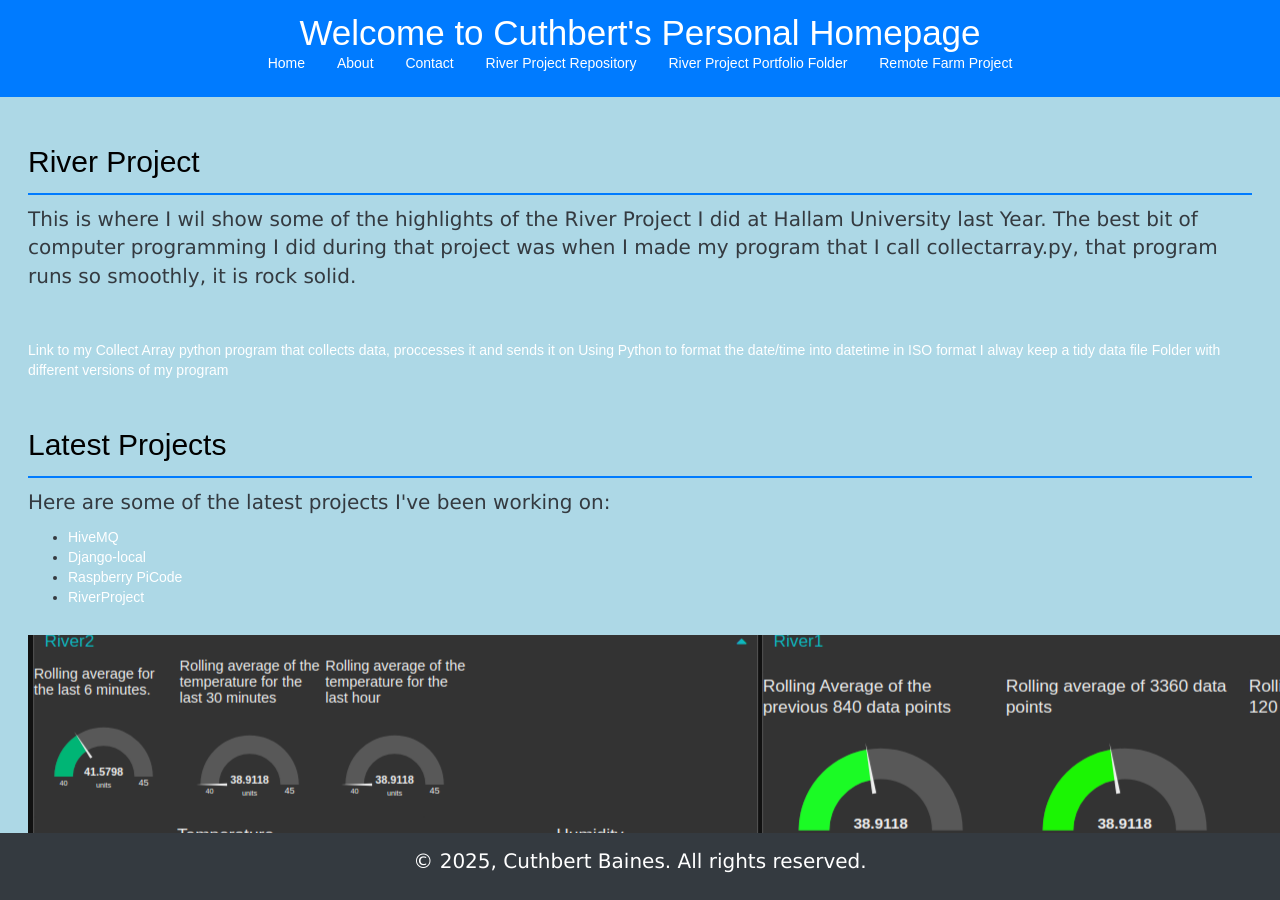
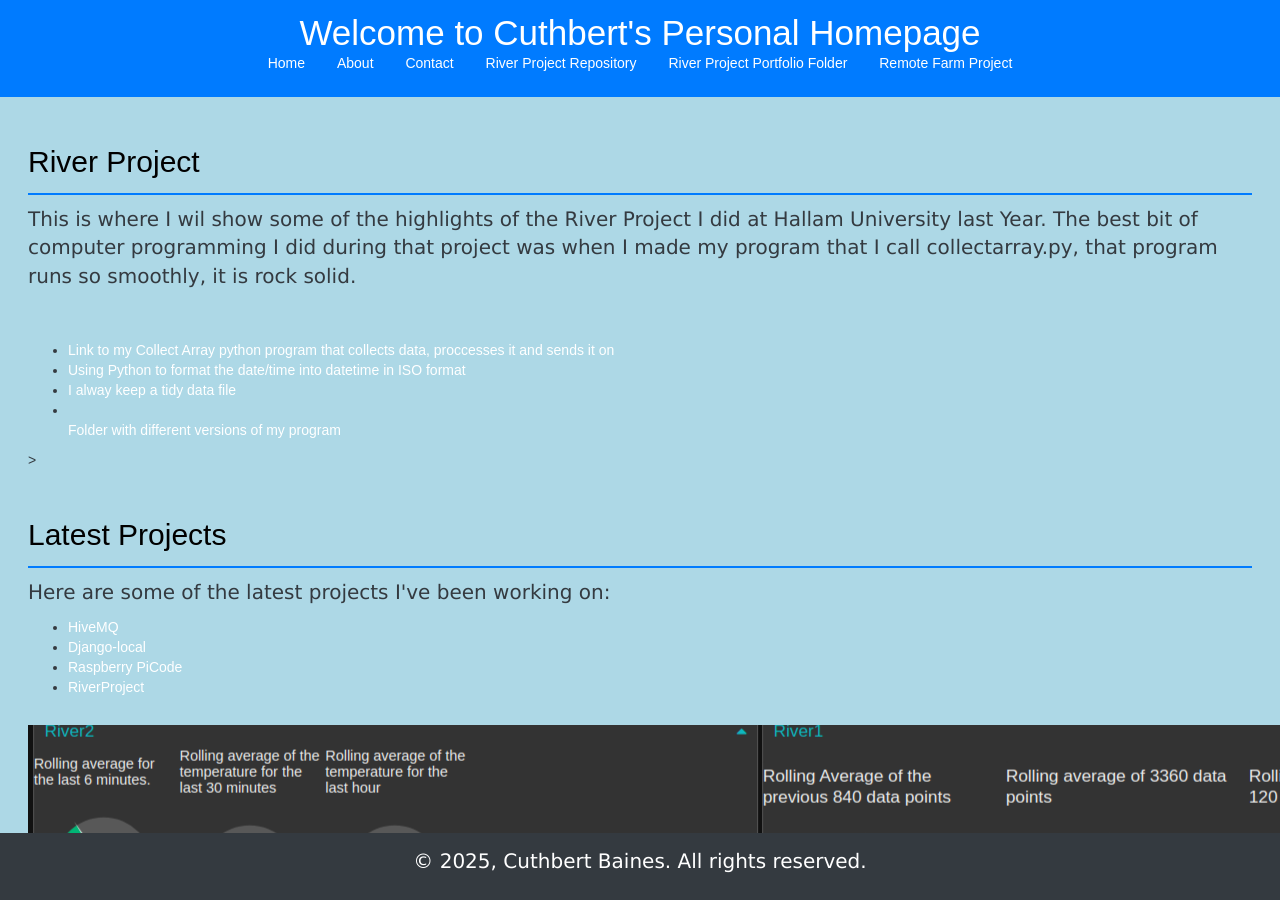
Before and after one commit to cuthbert86/cuthbert86.github.io, a Jekyll site: the page River_Project.html, which Jekyll copies as it is, in a window 1280 px wide and 900 px high. Built offline with Jekyll 4.4.1, drawn with Linux system fonts in a browser that asks for light colours.

Commit message:
Update River_Project.html
Signed-off-by: Cuthbert Baines <149163506+cuthbert86@users.noreply.github.com>

```diff
--- a/River_Project.html
+++ b/River_Project.html
@@ -68,11 +68,13 @@
                 my program that I call collectarray.py, that program runs so smoothly, it is rock solid.
             </p>
             <br></br>
-            <a href="https://github.com/cuthbert86/RiverProject/blob/main/portfolio-20250224T133320Z-001/portfolio/versionmay17.py">Link to my Collect Array python program that collects data, proccesses it and sends it on</a>
-            <a href="https://github.com/cuthbert86/RiverProject/blob/main/portfolio-20250224T133320Z-001/portfolio/datetime1.py">Using Python to format the date/time into datetime in ISO format</a>
-            <a href="https://github.com/cuthbert86/RiverProject/blob/main/portfolio-20250224T133320Z-001/portfolio/store2.csv">I alway keep a tidy data file</a>
-            <a href="https://github.com/cuthbert86/RiverProject">Folder with different versions of my program</a>
-            <br></br>
+            <ul>
+                <li><a href="https://github.com/cuthbert86/RiverProject/blob/main/portfolio-20250224T133320Z-001/portfolio/versionmay17.py">Link to my Collect Array python program that collects data, proccesses it and sends it on</a></li>
+                <li><a href="https://github.com/cuthbert86/RiverProject/blob/main/portfolio-20250224T133320Z-001/portfolio/datetime1.py">Using Python to format the date/time into datetime in ISO format</a></li>
+                <li><a href="https://github.com/cuthbert86/RiverProject/blob/main/portfolio-20250224T133320Z-001/portfolio/store2.csv">I alway keep a tidy data file</a></li>
+                <li></li><a href="https://github.com/cuthbert86/RiverProject">Folder with different versions of my program</a></li>
+            </ul>>
+                <br></br>
         </section>
         <section>
             <h2>Latest Projects</h2>
```
